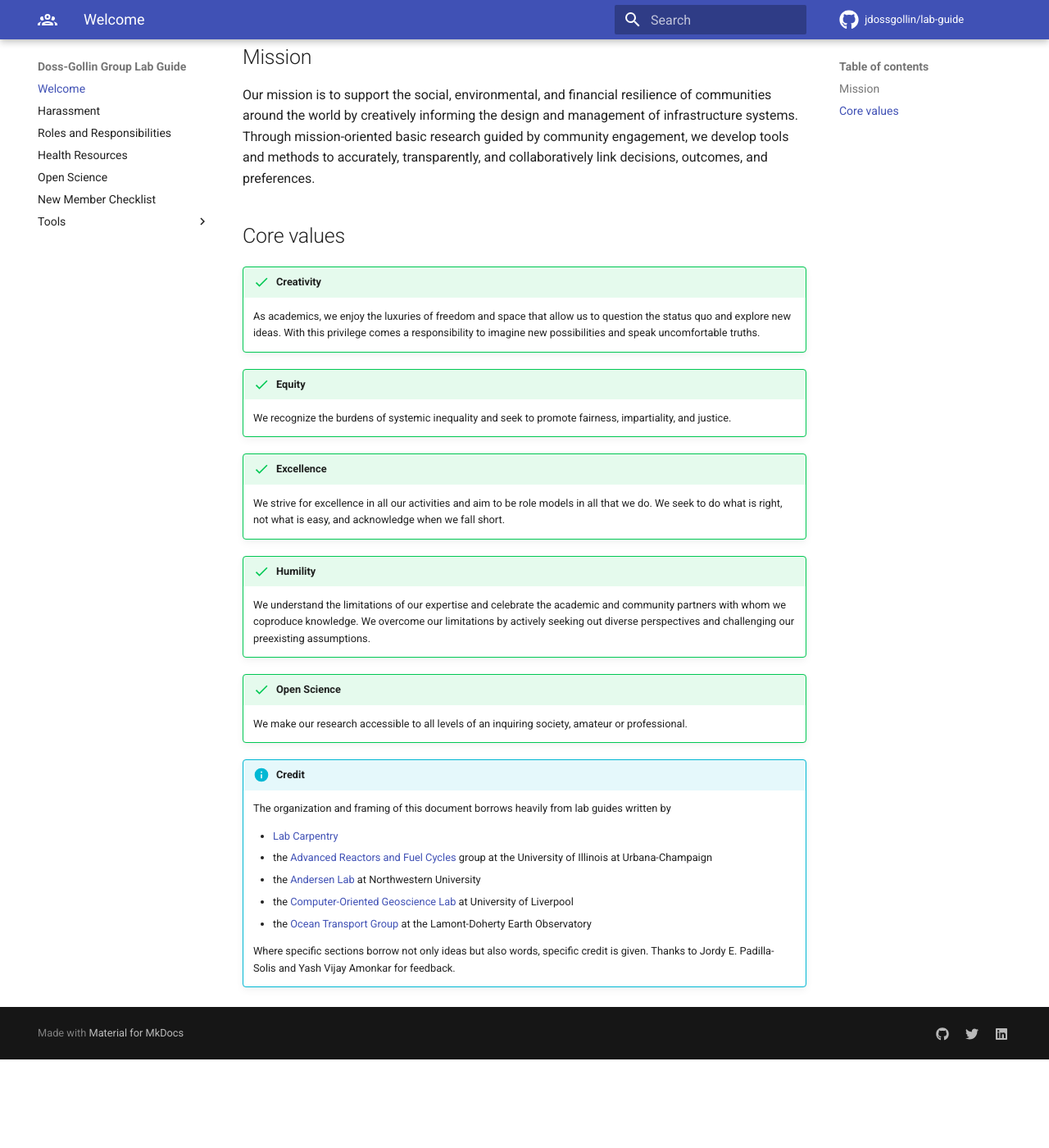
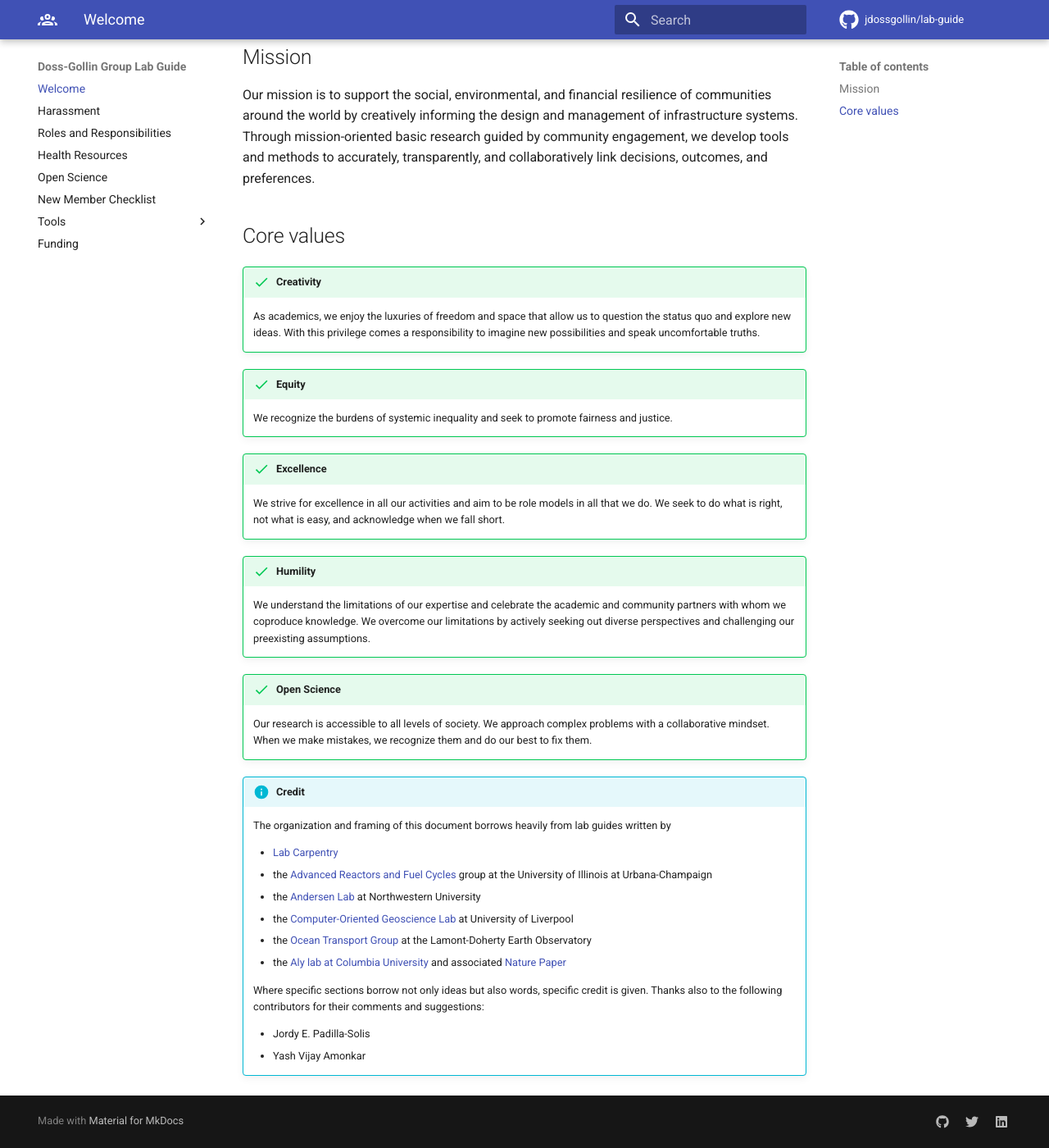
Before and after one commit to jdossgollin/lab-guide, an MkDocs documentation site: the page built from docs/index.md, in a window 1280 px wide and 1400 px high, scrolled down 323 px. Shown: the whole window at 82% size. Built offline with MkDocs 1.6.1 and Material for MkDocs 9.7.7, drawn with Linux system fonts in a browser that asks for light colours; comment, search, counter and statistics services are not loaded; before the commit the page ends 1615 px from its top, so only the background shows below that; some of the changed text lies outside the part shown.

Commit message:
update tools and links

```diff
--- a/docs/index.md
+++ b/docs/index.md
@@ -22,7 +18,7 @@ Through mission-oriented basic research guided by community engagement, we devel
     With this privilege comes a responsibility to imagine new possibilities and speak uncomfortable truths.
 
 !!! success "Equity"
-    We recognize the burdens of systemic inequality and seek to promote fairness, impartiality, and justice.
+    We recognize the burdens of systemic inequality and seek to promote fairness and justice.
 
 !!! success "Excellence"
     We strive for excellence in all our activities and aim to be role models in all that we do.
@@ -33,7 +29,9 @@ Through mission-oriented basic research guided by community engagement, we devel
     We overcome our limitations by actively seeking out diverse perspectives and challenging our preexisting assumptions.
 
 !!! success "Open Science"
-    We make our research accessible to all levels of an inquiring society, amateur or professional.
+    Our research is accessible to all levels of society.
+    We approach complex problems with a collaborative mindset.
+    When we make mistakes, we recognize them and do our best to fix them.
 
 !!! info "Credit"
     The organization and framing of this document borrows heavily from lab guides written by
@@ -43,6 +41,10 @@ Through mission-oriented basic research guided by community engagement, we devel
     * the [Andersen Lab](andersenlab.org/dry-guide/){:target="_smart"} at Northwestern University
     * the [Computer-Oriented Geoscience Lab](https://www.compgeolab.org/manual/){:target="_blank"}  at University of Liverpool
     * the [Ocean Transport Group](https://ocean-transport.github.io/){:target="_blank"} at the Lamont-Doherty Earth Observatory
+    * the [Aly lab at Columbia University](https://github.com/alylab/labmanual){:target="_blank"} and associated [Nature Paper](aly_labguide:2018){:target="_blank"}
 
     Where specific sections borrow not only ideas but also words, specific credit is given.
-    Thanks to Jordy E. Padilla-Solis and Yash Vijay Amonkar for feedback.
+    Thanks also to the following contributors for their comments and suggestions:
+
+    * Jordy E. Padilla-Solis
+    * Yash Vijay Amonkar
--- a/mkdocs.yml
+++ b/mkdocs.yml
@@ -10,7 +10,7 @@ theme:
 extra:
   social:
     - icon: fontawesome/brands/github
-      link: https://github.com/jdossgollin
+      link: https://github.com/dossgollin-lab
     - icon: fontawesome/brands/twitter
       link: https://twitter.com/jdossgollin
     - icon: fontawesome/brands/linkedin
@@ -18,7 +18,7 @@ extra:
 
 site_name: Doss-Gollin Group Lab Guide
 repo_name: jdossgollin/lab-guide
-repo_url: https://github.com/jdossgollin/lab-guide
+repo_url: https://github.com/dossgollin-lab/lab-guide
 
 markdown_extensions:
   - admonition
@@ -37,6 +37,3 @@ plugins:
   - awesome-pages
   - git-revision-date-localized:
       type: date
-  - pdf-export:
-      enabled_if_env: ENABLE_PDF_EXPORT
-      combined: true
```
Also changed, not shown: other parts of docs/index.md (+2 -6 lines), README.md (+3 -3 lines), docs/checklist.md (+5 -4 lines), docs/funding.md (added, +9 -0 lines), docs/open.md (+5 -0 lines), docs/tools/math.md (added, +6 -0 lines).
